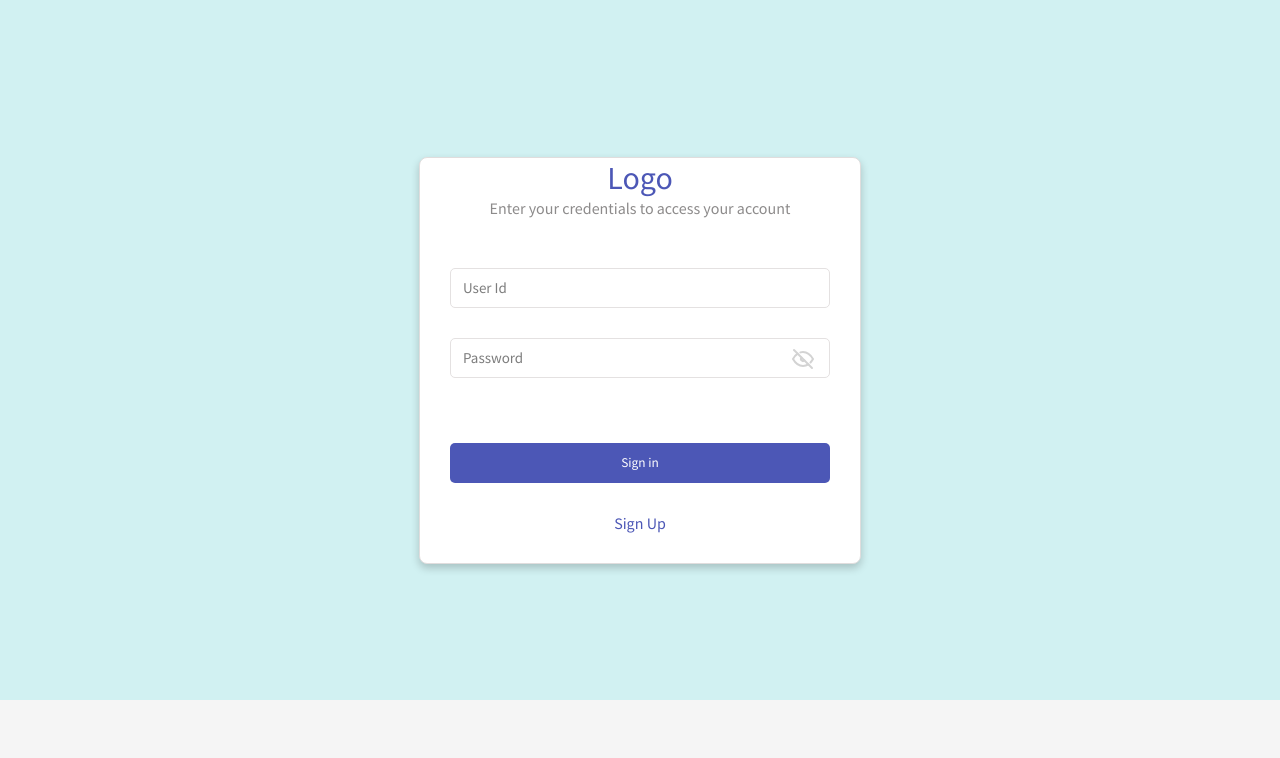
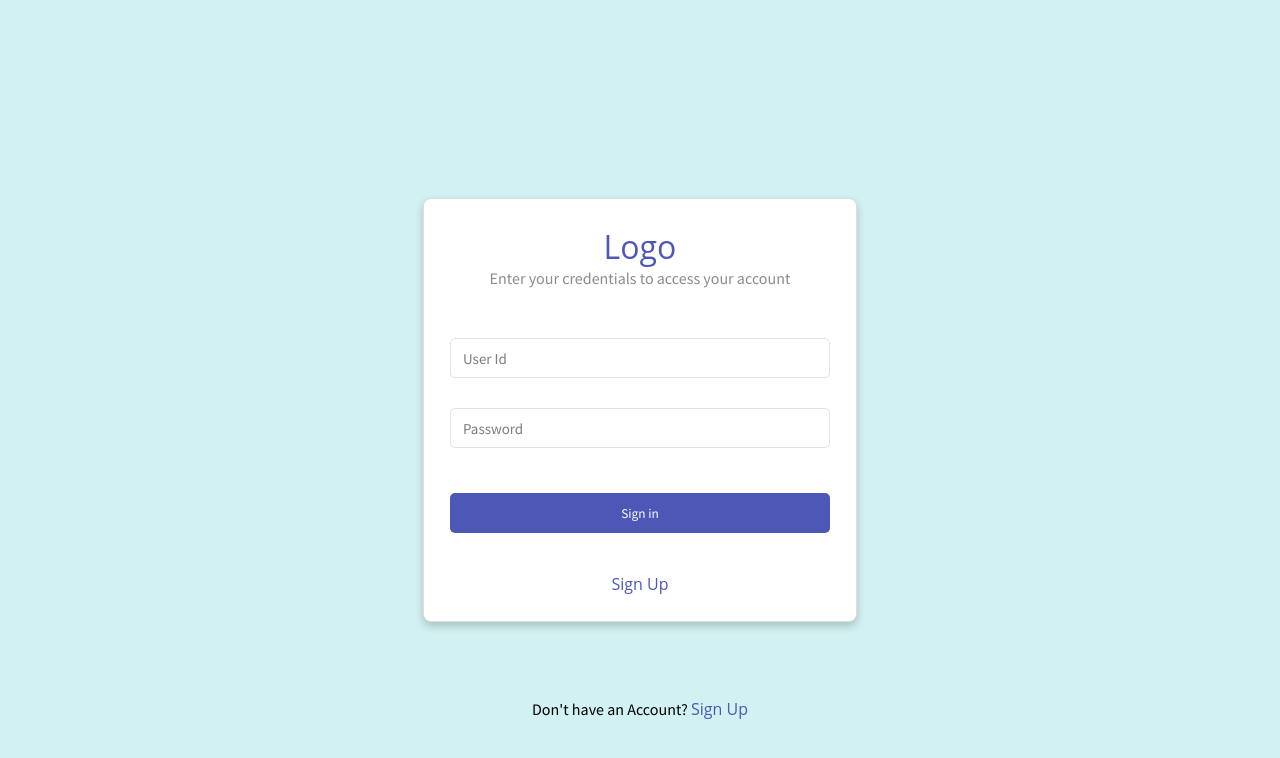
Before and after one commit to sushant-sg9/real-estate-client, a React (Create React App) app: page / in a window 1280 px wide. Shown: the top 758 px of the page. Built offline with nearby package versions, Linux system fonts and the light colour scheme.

Commit message:
login and register updates

```diff
--- a/src/App.js
+++ b/src/App.js
@@ -3,9 +3,9 @@ import LandingPage from "./components/LandingPage/landingPage";
 import Login from "./components/login/login.js";
 import Register from "./components/register/register";
 import Basic from "./components/forms/Basicinfo";
-import PropertyDetails from "./components/forms/PropertyDetails"
-import GernalInfo from "./components/forms/GeneralInfo"
-import Location from "./components/forms/Location"
+import PropertyDetails from "./components/forms/PropertyDetails";
+import GernalInfo from "./components/forms/GeneralInfo";
+import Location from "./components/forms/Location";
 import "./App.css";
 
 function App() {
@@ -14,24 +14,7 @@ function App() {
       <Routes>
         <Route path="/" element={<Login />} />
         <Route path="/register" element={<Register />} />
-        <Route
-          path="/properties"
-          element={<LandingPage getProperties={true} />}
-        />
-        <Route
-          path="/add-properties"
-          element={<LandingPage getProperties={false} />}
-        />
-
-        <Route path="/basicinfo" element={<Basic />}
-        />
-        <Route path="/propertydetails" element={<PropertyDetails />}
-        />
-        <Route path="/generalinfo" element={<GernalInfo />}
-        />
-        <Route path="/location" element={<Location />}
-        />
-
+        <Route path="/properties" element={<LandingPage />} />
       </Routes>
     </BrowserRouter>
   );
--- a/src/components/LandingPage/landingPage.js
+++ b/src/components/LandingPage/landingPage.js
@@ -15,8 +15,11 @@ import SearchBar from "../SearchBar/searchBar";
 import PropertiesTab from "../PropertiesTab/propertiesTab";
 function LandingPage(props) {
   const [propertyList, setpropertyList] = useState(true);
+  const [name, setName] = useState("DEFAULT");
+  const [id, setId] = useState("UU123");
 
   const [data, setData] = useState([]);
+
   function changePropertyView() {
     setpropertyList(false);
   }
@@ -27,6 +30,24 @@ function LandingPage(props) {
   function setSearchItem(data) {
     setData(data);
   }
+
+  const navigate = useNavigate();
+  useEffect(() => {
+    if (!localStorage.getItem("token")) {
+      navigate("/");
+    } else {
+      setName(localStorage.getItem("name"));
+      setId(localStorage.getItem("id"));
+    }
+  }, []);
+
+  const logout = () => {
+    localStorage.removeItem("token");
+    localStorage.removeItem("name");
+    localStorage.removeItem("id");
+    // navigate("/");
+    window.location.reload(false);
+  };
   return (
     <>
       <div className="main-div">
@@ -38,11 +59,6 @@ function LandingPage(props) {
               style={{ color: "#2289FF" }}
               onClick={setPropertyView}
             >
-              {/* <Link
-                to="/properties"
-                style={{ textDecoration: "none" }}
-                className="property-link"
-              > */}
               <img src={property} alt="" /> Property
               {/* </Link> */}
             </li>
@@ -70,10 +86,9 @@ function LandingPage(props) {
         </div>
         <div className="right-panel">
           <div className="user-header">
-            <div className="user-id">USER ID : 06P123</div>
+            <div className="user-id">USER ID : {id}</div>
             <div className="user-name">
-              <img src={user} className="user-img" /> User Name{" "}
-              <img src={down} />
+              <img src={user} className="user-img" /> {name} <img src={down} />
             </div>
           </div>
           {propertyList ? (
--- a/src/components/login/login.css
+++ b/src/components/login/login.css
@@ -1,7 +1,6 @@
-
 .login{
     background-color: rgb(209, 241, 242);
-    height: 700px;
+    height: 100vh;
     display: flex;
     justify-content: center;
     align-items: center;
@@ -14,7 +13,8 @@
     border: 1px solid rgb(224, 221, 221);
     background-color: #ffff;
     border-radius: 8px;
-    font-family: 'Open Sans'
+    font-family: 'Open Sans';
+    padding: 2%;
 }
 
 label {
@@ -43,6 +43,7 @@ button {
     height: 40px;
     color: white;
     cursor: pointer;
+    margin-bottom: 30px;
 }
 
 button:hover {
@@ -55,12 +56,17 @@ button:hover {
 
 .signup {
     text-align: center;
-    margin-top: 30px;
+    margin-top: 10px;
     color: #4C57B6;
     font-weight: 500;
 }
 
-
+.signup a{
+    text-decoration: none;
+    color: #4C57B6;
+    font-family: 'Open Sans';
+    font-weight: 500;
+}
 
 .logintext {
     margin-bottom: 50px;
@@ -72,9 +78,28 @@ h1 {
     text-align: center;
     color: #4C57B6;
     font-weight: 500;
+    font-family: 'Open Sans';
+
 }
 
 ::placeholder {
     color: rgb(196, 194, 194);
     opacity: 1; /* Firefox */
   }
+
+.WholeLogin {
+    background-color: rgb(209, 241, 242);
+    height: 800px;
+}
+
+.signrep {
+    margin-top:-8%;
+    text-align: center;
+}
+
+.signrep-register{
+    text-align: center;
+}
+.Already {
+    color: black;
+}
--- a/src/components/login/login.js
+++ b/src/components/login/login.js
@@ -1,17 +1,15 @@
 import "./login.css";
 import React, { useState } from "react";
 import axios from "axios";
-import { Link } from "react-router-dom";
+import { Link, useNavigate } from "react-router-dom";
 
 function Login() {
+  const navigate = useNavigate();
   const [user, setUser] = useState({
     email: "",
     password: ""
   });
-   const [visible, setVisible] = useState(false);
-   const pass = ()=>{
-    setVisible(!visible)
-   }
+
   const handleChange = (event) => {
     const { name, value } = event.target;
     setUser({
@@ -23,11 +21,24 @@ function Login() {
   const signin = (e) => {
     e.preventDefault();
     axios
-      .post(`${process.env.baseUrl}/login`, user)
-      .then((res) => alert(res.data.message));
+      .post(`${process.env.REACT_APP_API_URL}/login`, user)
+      .then((res) => {
+        console.log(res.data);
+        alert("Successfully Logged In");
+        localStorage.setItem("token", res.data.token);
+        console.log("userDta", res.data.user);
+        localStorage.setItem("name", res.data.user.name);
+        localStorage.setItem("id", res.data.user.id);
+        navigate("/properties");
+      })
+      .catch((err) => {
+        alert("Error Occured. Details are in console");
+        console.log(err.message);
+      });
   };
 
   return (
+    <div className="WholeLogin">
       <div className="login">
         <div className="formcard">
           <h1> Logo </h1>
@@ -35,7 +46,7 @@ function Login() {
             {" "}
             Enter your credentials to access your account{" "}
           </div>
-        <form onSubmit={signin}>
+          <form>
             <input
               type="email"
               name="email"
@@ -45,39 +56,33 @@ function Login() {
               required
             />
             <br />
-          <div style={{position:"relative"}}>
-
             <input
-            type= {visible?"text":"password"}
+              type="password"
               name="password"
               placeholder="Password"
               value={user.password}
               onChange={handleChange}
               required
             />
-        {!visible?<span onClick={()=>pass()} style={{position:"absolute",top:"9px",right:"15px"}}><svg xmlns="http://www.w3.org/2000/svg" class="icon icon-tabler icon-tabler-eye-off" width="24" height="24" viewBox="0 0 24 24" stroke-width="2" stroke="lightgray" fill="none" stroke-linecap="round" stroke-linejoin="round">
-   <path stroke="none" d="M0 0h24v24H0z" fill="none"></path>
-   <line x1="3" y1="3" x2="21" y2="21"></line>
-   <path d="M10.584 10.587a2 2 0 0 0 2.828 2.83"></path>
-   <path d="M9.363 5.365a9.466 9.466 0 0 1 2.637 -.365c4 0 7.333 2.333 10 7c-.778 1.361 -1.612 2.524 -2.503 3.488m-2.14 1.861c-1.631 1.1 -3.415 1.651 -5.357 1.651c-4 0 -7.333 -2.333 -10 -7c1.369 -2.395 2.913 -4.175 4.632 -5.341"></path>
-</svg>   </span>:
-<span  onClick={()=>pass()} style={{position:"absolute",top:"9px",right:"15px"}}>
-<svg xmlns="http://www.w3.org/2000/svg" class="icon icon-tabler icon-tabler-eye" width="24" height="24" viewBox="0 0 24 24" stroke-width="2" stroke="lightgray" fill="none" stroke-linecap="round" stroke-linejoin="round">
-   <path stroke="none" d="M0 0h24v24H0z" fill="none"></path>
-   <circle cx="12" cy="12" r="2"></circle>
-   <path d="M22 12c-2.667 4.667 -6 7 -10 7s-7.333 -2.333 -10 -7c2.667 -4.667 6 -7 10 -7s7.333 2.333 10 7"></path>
-</svg>
-</span>}
-          </div>
             <br />
             <Link to="/">
               {" "}
-            <button type="submit"> Sign in </button>{" "}
+              <button onClick={signin}> Sign in </button>{" "}
             </Link>
           </form>
           <div className="newuser">
-          <div className="signup"> Sign Up </div>
+            <div className="signup">
+              <a href="/register">Sign Up </a>
             </div>
+          </div>
+        </div>
+      </div>
+      <div className="signrep">
+        Don't have an Account?{" "}
+        <span className="signup">
+          {" "}
+          <a href="/register">Sign Up </a>
+        </span>{" "}
       </div>
     </div>
   );
--- a/src/components/register/register.js
+++ b/src/components/register/register.js
@@ -1,8 +1,10 @@
 import React, { useState } from "react";
 import axios from "axios";
-import { Link } from "react-router-dom";
+import { Link, useNavigate } from "react-router-dom";
 
 function Register() {
+  const navigate = useNavigate();
+
   const [user, setUser] = useState({
     name: "",
     email: "",
@@ -24,12 +26,22 @@ function Register() {
   };
 
   const signup = (e) => {
-    debugger;
-    console.log(process.env.REACT_APP_API_URL);
     e.preventDefault();
-    axios
-      .post(`${process.env.REACT_APP_API_URL}/register`, user)
-      .then((res) => alert(res.data.message));
+    if (pass === user.password) {
+      axios
+        .post(`${process.env.REACT_APP_API_URL}/register`, user)
+        .then((res) => {
+          console.log(res.data.message.slice(0, 6));
+          if (res.data.message.slice(0, 6) === "E11000") {
+            alert("Email Already Exists");
+          } else {
+            alert(res.data.message);
+            navigate("/");
+          }
+        });
+    } else {
+      alert("Password and Confirm Password doesn't match");
+    }
   };
 
   return (
@@ -79,6 +91,15 @@ function Register() {
           <br />
           <button type="submit">Sign Up</button>
         </form>
+        <div className="newuser">
+          <div className="signrep-register">
+            Already have an Account?{" "}
+            <span className="signup">
+              {" "}
+              <a href="/login">Sign In </a>
+            </span>{" "}
+          </div>
+        </div>
       </div>
     </div>
   );
```
Lines whose indentation alone changed are shown as unchanged.
